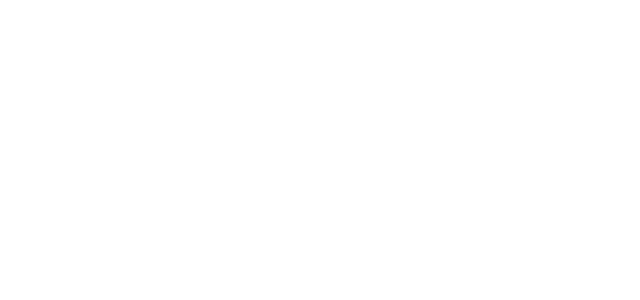
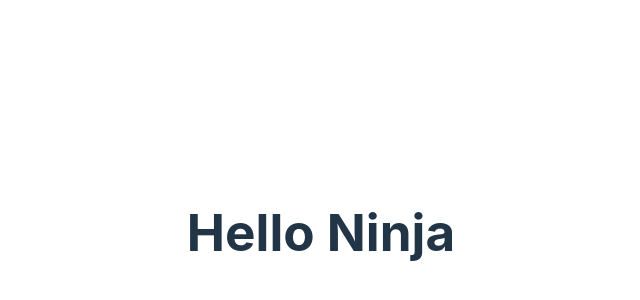
Before and after one commit to Niranjan-GopaL/Small-Projects, a React (Vite) app in the folder mastering_more_react/: page / in a window 1280 px wide. Shown: the part 168-468 px from the top of the page, without its empty margins (319-959 px from the left). Built offline with nearby package versions, Linux system fonts and the light colour scheme.

Commit message:
Class components and functional components

```diff
--- a/mastering_more_react/src/App.jsx
+++ b/mastering_more_react/src/App.jsx
@@ -1,12 +1,19 @@
+import { Component } from 'react'
 import './App.css'
+import Greet from './Greet'
 
-function App() {
 
-  return (
-    <>
+class App extends Component {
 
-    </>
-  )
+  render() {
+    return (
+        <div >
+            <Greet name='Ninja' />
+        </div>
+    )
+
+  }
 }
 
+
 export default App
--- /dev/null
+++ b/mastering_more_react/src/Greet.jsx
@@ -0,0 +1,5 @@
+const Greet = ({name}) => {
+    return  (<h1>Hello {name}</h1>)
+}
+
+export default Greet
```
